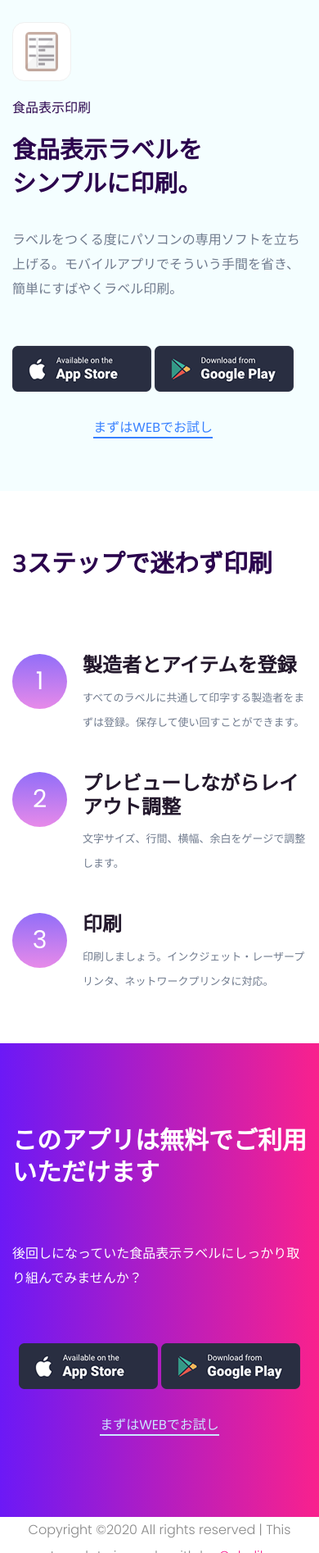
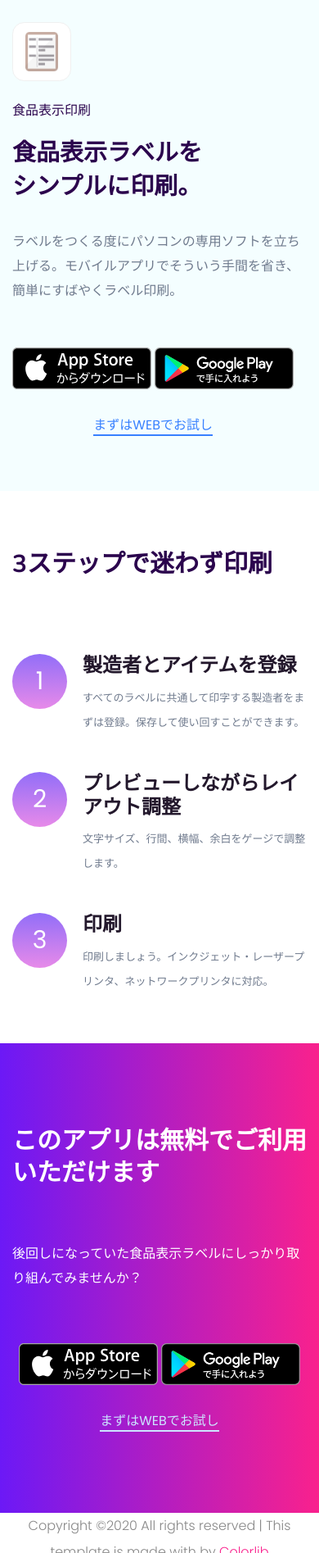
Before and after one commit to rdlabo-team/foodlabel_site, a website: page www/index.html in a window 390 px wide. Shown: the top 1895 px of the page at 82% size. Drawn offline with nearby package versions, Linux system fonts and the light colour scheme.

Commit message:
feat(): 画像を新しいものに変更

```diff
--- a/www/assets/css/responsive.css
+++ b/www/assets/css/responsive.css
@@ -21,7 +21,9 @@
 
 /* small mobile :320px. */
 @media (max-width: 767px) {
-
+    .app-btn {
+        display: block;
+    }
 
 }
 
--- a/www/index.html
+++ b/www/index.html
@@ -11,6 +11,7 @@
     <link rel="stylesheet" href="assets/css/bootstrap.min.css">
     <link rel="stylesheet" href="assets/css/flaticon.css">
     <link rel="stylesheet" href="assets/css/style.css">
+    <link rel="stylesheet" href="assets/css/responsive.css">
     <style>
         .logo {
             border: 1px solid #f0f0f0;
@@ -91,10 +92,10 @@
                                 <p>ラベルをつくる度にパソコンの専用ソフトを立ち上げる。モバイルアプリでそういう手間を省き、簡単にすばやくラベル印刷。</p>
                                 <div class="app-btn">
                                     <a href="https://apps.apple.com/jp/app/tipsys/id1526012504?l=jp&mt=8%2F" target="_blank" class="app-btn1">
-                                        <img src="assets/img/shape/app_btn1.png" alt="">
+                                        <img src="assets/images/apple-store-badge.svg" alt="" width="170">
                                     </a>
                                     <a href="https://play.google.com/store/apps/details?id=jp.rdlabo.foodlabel" target="_blank" class="app-btn2">
-                                        <img src="assets/img/shape/app_btn2.png" alt="">
+                                        <img src="assets/images/google-play-badge.png" alt="" width="170">
                                     </a>
                                     <div class="app-btn-web"><a href="https://app.foodlabel.rdlabo.jp" target="_blank">まずはWEBでお試し</a></div>
                                 </div>
@@ -102,7 +103,7 @@
                         </div>
                         <div class="col-lg-6">
                             <div class="hero__img d-none d-lg-block f-right">
-                                <img src="assets/images/hero_right.png" alt="">
+                                <img src="assets/images/hero_right.png" alt="" style="max-width: 500px;">
                             </div>
                         </div>
                     </div>
@@ -375,10 +376,10 @@
                         <p>後回しになっていた食品表示ラベルにしっかり取り組んでみませんか？</p>
                         <div class="app-btn" style="display: block;">
                             <a href="https://apps.apple.com/jp/app/tipsys/id1526012504?l=jp&mt=8%2F" target="_blank" class="app-btn1">
-                                <img src="assets/img/shape/app_btn1.png" alt="">
+                                <img src="assets/images/apple-store-badge.svg" alt="" width="170">
                             </a>
                             <a href="https://play.google.com/store/apps/details?id=jp.rdlabo.foodlabel" target="_blank" class="app-btn2">
-                                <img src="assets/img/shape/app_btn2.png" alt="">
+                                <img src="assets/images/google-play-badge.png" alt="" width="170">
                             </a>
                             <div class="app-btn-web app-btn-web-dark"><a href="https://app.foodlabel.rdlabo.jp" target="_blank">まずはWEBでお試し</a></div>
                         </div>
```
Also changed, not shown: www/assets/images/apple-store-badge.svg (added), www/assets/images/google-play-badge.png (added), www/assets/images/hero_right.png.
